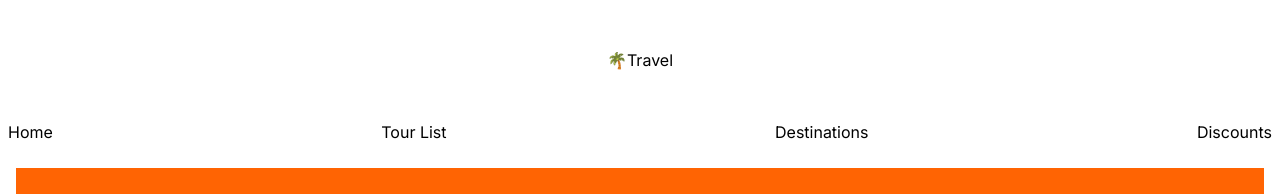
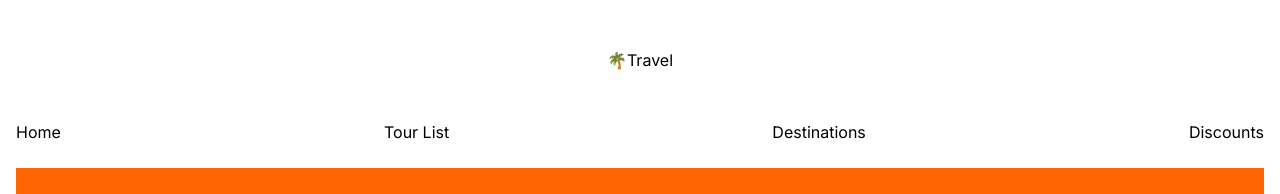
Before and after one commit to leandro160320/travel20241, a Next.js app: page / in a window 1280 px wide. Shown: the top 194 px of the page. Built offline with nearby package versions, Linux system fonts and the light colour scheme.

Commit message:
fix: Header div

```diff
--- a/app/components/Banner.tsx
+++ b/app/components/Banner.tsx
@@ -1,6 +1,6 @@
 
 export default function Banner(){
-    return(
+return(
         <div className="text-center text-white bg-[#FF6403] py-20 mx-4">
                 <div className="mb-8">Let's go now</div>
                 <div className="text-7xl"> explore end travel</div>
--- a/app/components/Header.tsx
+++ b/app/components/Header.tsx
@@ -1,14 +1,19 @@
 
 export default function Header(){
     return(
-        <><div className="text-center my-12">
-            <h1>🌴Travel</h1>
+        <div>
+            <div className="text-center my-12">
+                <h1>🌴Travel</h1>
+            </div>
 
-        </div><div className="flex justify-between mb-6 mx-2">
+            <div className="flex justify-between mb-6 mx-4">
                 <h1>Home</h1>
                 <h1>Tour List</h1>
                 <h1>Destinations</h1>
                 <h1>Discounts</h1>
-            </div></>
+             </div>
+       </div>
+
+
     )
 }
--- /dev/null
+++ b/app/components/section.tsx
@@ -0,0 +1,6 @@
+
+export default function section(){
+    return(
+
+    )
+}
```
